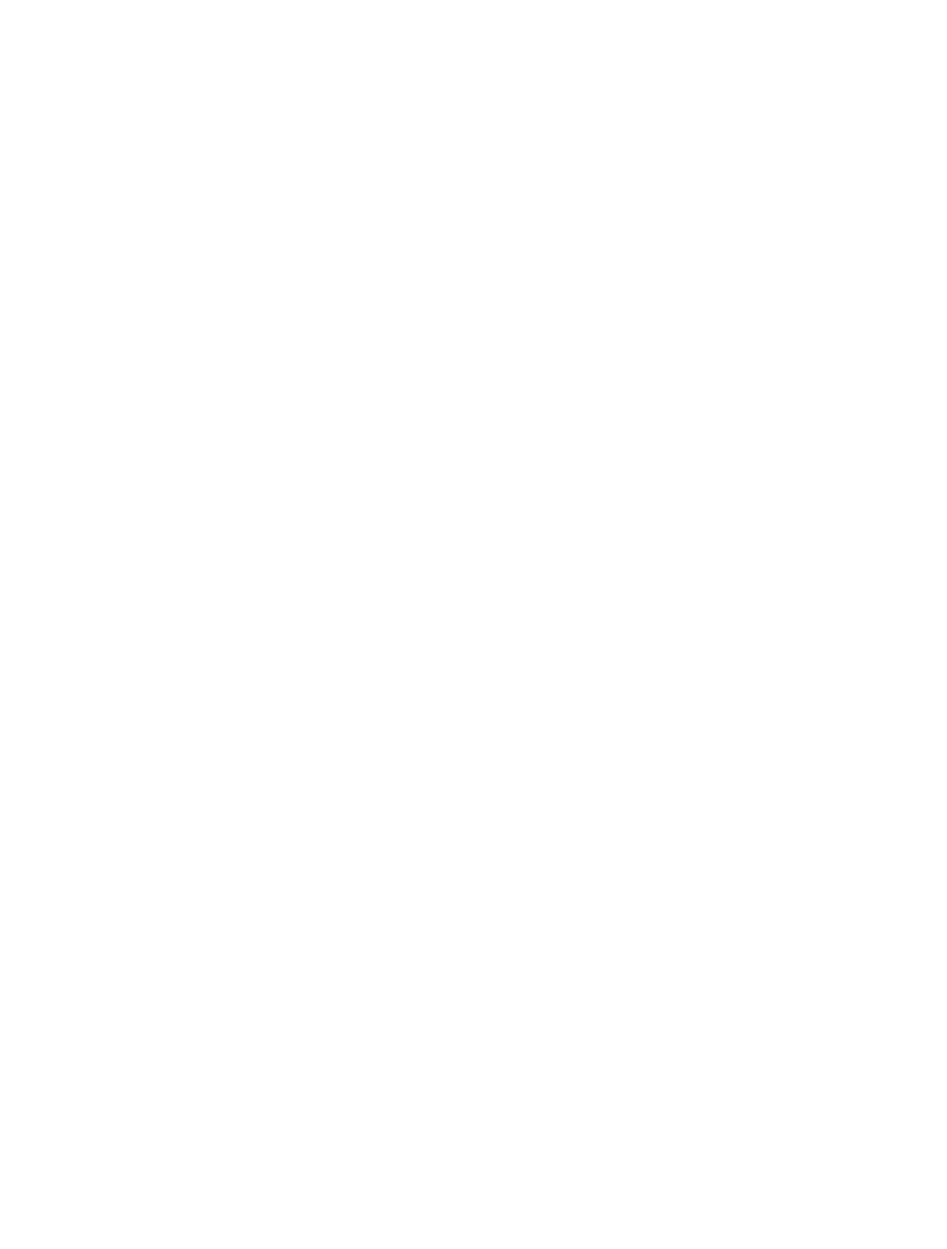
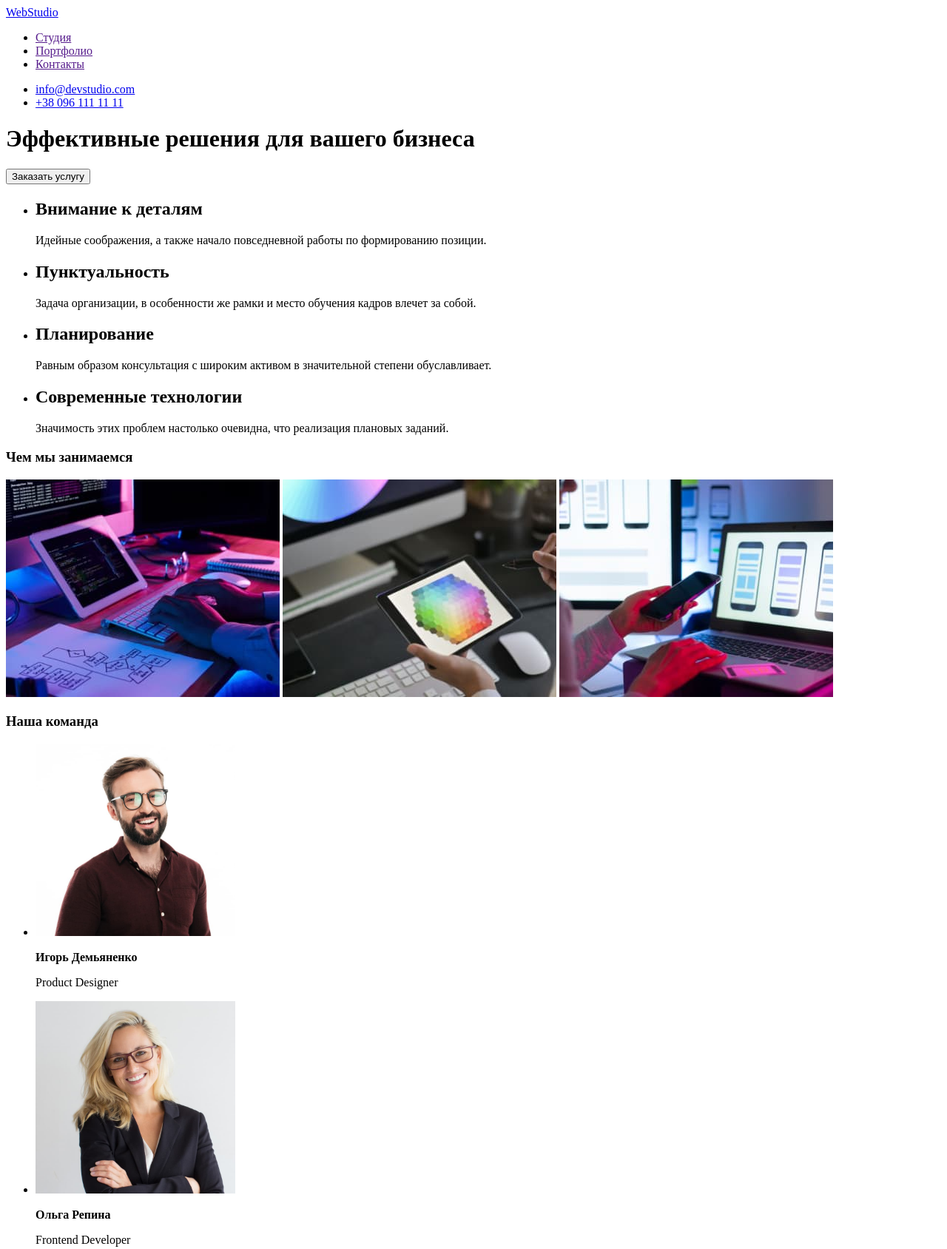
Before and after one commit to Art-Tim91/goit-markup-hw-001, a plain HTML site: page index.html in a window 1280 px wide. Shown: the top 1688 px of the page at 74% size. Before the commit the page ends 800 px from the top, so only its background shows below. Drawn offline with Linux system fonts and the light colour scheme.

Commit message:
goit-markup-hw-01

```diff
--- a/index.html
+++ b/index.html
@@ -8,7 +8,85 @@
 </head>
 <body>
     <header>
+        <nav>
+        <a href="/">WebStudio</a>
+        <ul>
+            <li><a href="">Студия</a></li>
+            <li><a href="">Портфолио</a></li>
+            <li><a href="">Контакты</a></li>
+        </nav>
+        </ul>
+
+        <ul>
+            <li><a href="mailto:info@devstudio.com">info@devstudio.com</a></li>
+            <li><a href="tel:+380961111111">+38 096 111 11 11</a></li>
+        </ul>
 
     </header>
+
+    <div>
+        <h1>Эффективные решения для вашего бизнеса</h1>
+        <button type="button" name="Заказать услугу">Заказать услугу</button>
+    </div>
+    <section>
+        <ul>
+            <li>
+                <h2>Внимание к деталям</h2>
+                <p>Идейные соображения, а также начало повседневной работы по формированию позиции.</p>
+            </li>
+            <li>
+                <h2>Пунктуальность</h2>
+                <p>Задача организации, в особенности же рамки и место обучения кадров влечет за собой.</p>
+            </li>
+            <li>
+                <h2>Планирование</h2>
+                <p>Равным образом консультация с широким активом в значительной степени обуславливает.</p>
+            </li>
+            <li>
+                <h2>Современные технологии</h2>
+                <p>Значимость этих проблем настолько очевидна, что реализация плановых заданий.</p>
+            </li>
+        </ul>
+    </section>
+    <section>
+        <h3>Чем мы занимаемся</h3>
+        <img src="/images/img1.jpg" alt="печатаем на клавиатуре">
+        <img src="/images/img2.jpg" alt="смотрим в телефон">
+        <img src="/images/img3.jpg" alt="смотрим в планшет">
+    </section>
+    <section>
+        <h3>Наша команда</h3>
+           <ul>
+            <li>
+                <img src="/images/img4.jpg" alt="Игорь Демьяненко" width="270">
+                <p><b>Игорь Демьяненко</b></p>
+                <p>Product Designer</p>
+            </li>
+            <li>
+                <img src="/images/img5.jpg" alt="Ольга Репина" width="270">
+                <p><b>Ольга Репина</b></p>
+                <p>Frontend Developer</p>
+            </li>
+            <li>
+                <img src="/images/img6.jpg" alt="Николай Тарасов" width="270">
+                <p><b>Николай Тарасов</b></p>
+                <p>Marketing</p>
+            </li>
+            <li>
+                <img src="/images/img7.jpg" alt="Михаил Ермаков" width="270">
+                <p><b>Михаил Ермаков</b></p>
+                <p>UI Designer</p>
+            </li>
+           </ul>
+    </section>
+    <footer>
+        <a href="/">WebStudio</a>
+        <ul>
+            <li><b>г. Киев, пр-т Леси Украинки, 26</b></li>
+            <li><a href="mailto:info@devstudio.com">info@devstudio.com</a></li>
+            <li><a href="tel:+380961111111">+38 096 111 11 11</a></li>
+        </ul>
+
+    </footer>
 </body>
 </html>
```
Also changed, not shown: images/img1.jpg (added), images/img2.jpg (added), images/img3.jpg (added), images/img4.jpg (added), images/img5.jpg (added), images/img6.jpg (added), images/img7.jpg (added).
